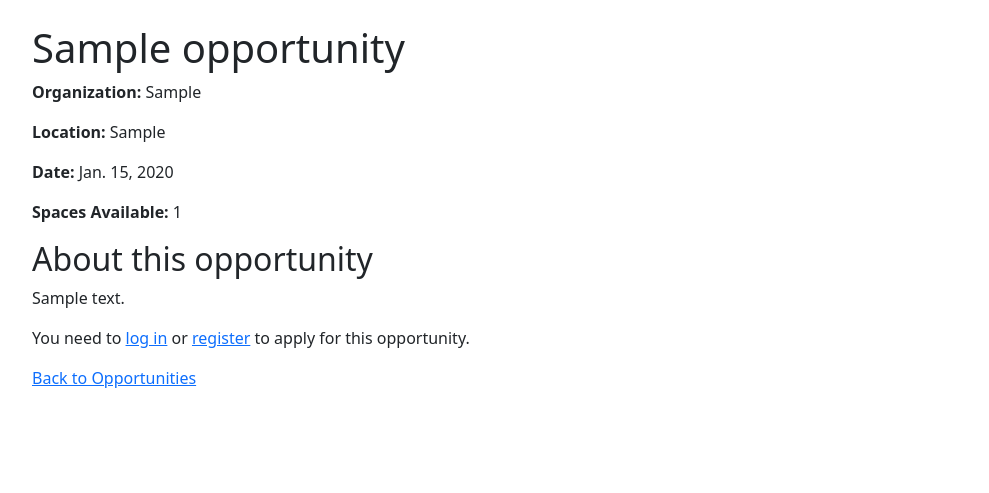
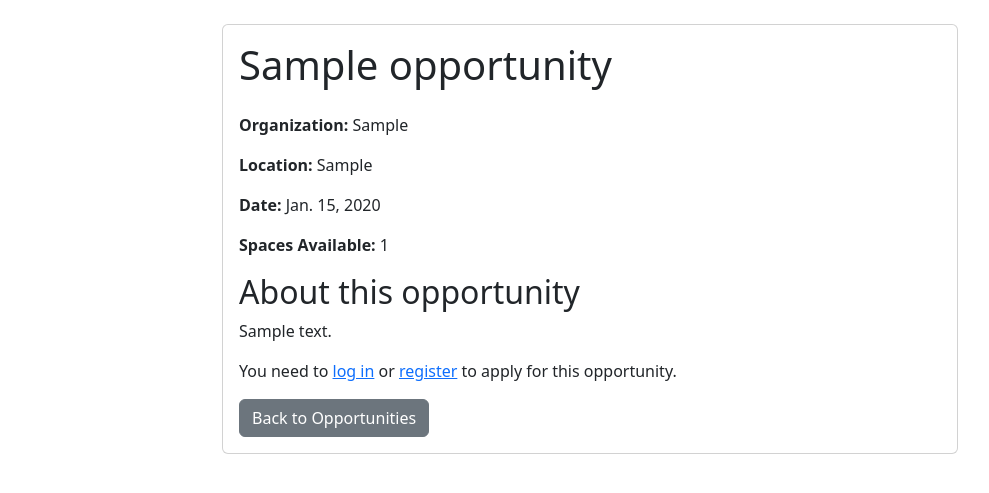
Before and after one commit to mdpos95-tech/volunteerhub_MOD5, a Django app: page /opportunity/1/ in a window 1280 px wide. Shown: the part 56-549 px from the top of the page, without its empty margins (50-1039 px from the left). Run offline with Django 5.2, Linux system fonts and the light colour scheme; tables that the repository leaves empty hold one stand-in row (values such as "Sample post").

Commit message:
working on implementing bootstrap into opportunities.html

```diff
--- a/opportunities/templates/opportunities/opportunity_detail.html
+++ b/opportunities/templates/opportunities/opportunity_detail.html
@@ -2,27 +2,36 @@
 {% block title %}{{ opportunity.title }}{% endblock %}
 {% block content %}
 
+<div class="row justify-content-center">
+    <div class="col-md-8">
+        <div class="card">
+            <div class="card-body">
+                <h1 class="card-title mb-4">{{ opportunity.title }}</h1>
+                <p><strong>Organization:</strong> {{ opportunity.organization }}</p>
+                <p><strong>Location:</strong> {{ opportunity.location }}</p>
+                <p><strong>Date:</strong> {{ opportunity.date }}</p>
+                <p><strong>Spaces Available:</strong> {{ opportunity.spaces_available }}</p>
 
-<h1>{{ opportunity.title }}</h1>
-<p><strong>Organization:</strong> {{ opportunity.organization }}</p>
-<p><strong>Location:</strong> {{ opportunity.location }}</p>
-<p><strong>Date:</strong> {{ opportunity.date }}</p>
-<p><strong>Spaces Available:</strong> {{ opportunity.spaces_available }}</p>
 
 {% if opportunity.description %}
     <h2>About this opportunity</h2>
     <p>{{ opportunity.description }}</p>
+
 {% endif %}
 
 {% if user.is_authenticated %}
     <form method="POST" action="{% url 'accounts:apply' opportunity.pk %}">
         {% csrf_token %}
-        <button type="submit">Apply for this opportunity</button>
+        <button type="submit" class="btn btn-success">Apply for this opportunity</button>
     </form>
 {% else %}
 <p>You need to <a href="{% url 'accounts:login' %}">log in</a> or <a href="{% url 'accounts:register' %}">register</a> to apply for this opportunity.</p>
 {% endif %}
 
-<a href="{% url 'opportunities:home' %}">Back to Opportunities</a>
+<a href="{% url 'opportunities:home' %}" class="btn btn-secondary">Back to Opportunities</a>
+            </div>
+    </div>
+</div>
+</div>
 
 {% endblock %}
```
